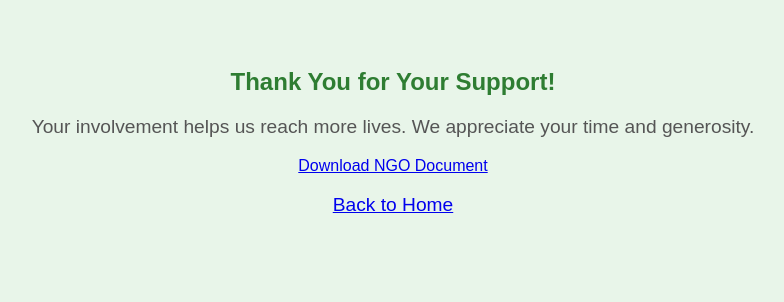
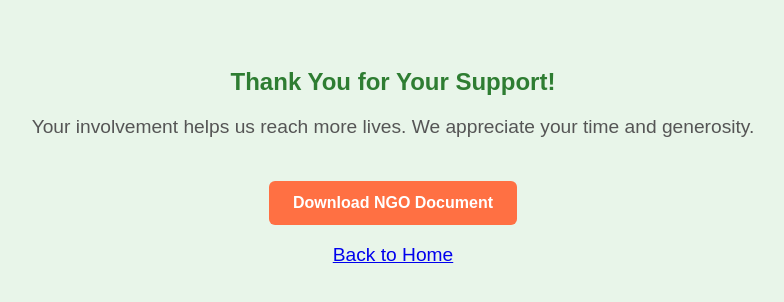
Before and after one commit to KempuPrakash/NGO-Donation, a plain HTML site: page thankyou.html in a window 1280 px wide. Shown: the whole page, without its empty margins (247-1031 px from the left). Drawn offline with Linux system fonts and the light colour scheme.

Commit message:
Update thankyou.html

```diff
--- a/thankyou.html
+++ b/thankyou.html
@@ -16,6 +16,19 @@
     body { font-family: Arial, sans-serif; background: #e8f5e9; margin: 0; padding: 3rem; text-align: center; }
     h2 { color: #2e7d32; }
     p { font-size: 1.2rem; color: #555; }
+    .download-btn {
+  margin-top: 1.5rem;
+  display: inline-block;
+  padding: 0.8rem 1.5rem;
+  background-color: #ff7043;
+  color: white;
+  text-decoration: none;
+  border-radius: 6px;
+  font-weight: bold;
+}
+.download-btn:hover {
+  background-color: #f4511e;
+}
   </style>
 </head>
 <body>
@@ -26,7 +39,7 @@
 
   <h2>Thank You for Your Support!</h2>
   <p>Your involvement helps us reach more lives. We appreciate your time and generosity.</p>
-  <a href="NGO_Volunteer_Guide.pdf" class="download-btn" id="download">Download NGO Document</a>
+  <a href="NGO_Volunteer_Guide.pdf" class="download-btn" id="download" download>Download NGO Document</a>
   <p><a href="index.html" id="back-to-home">Back to Home</a></p>
 </body>
 </html>
```
